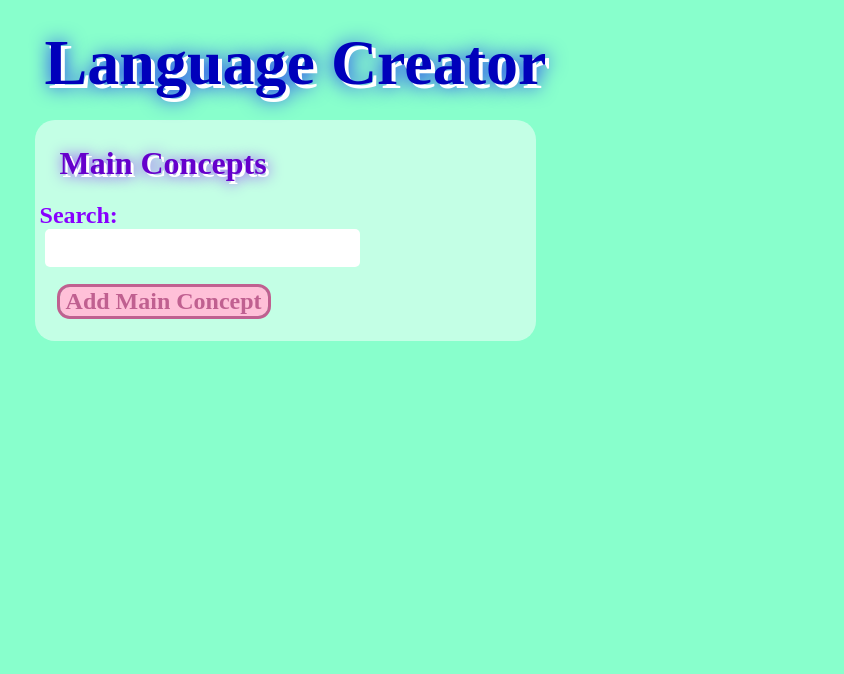
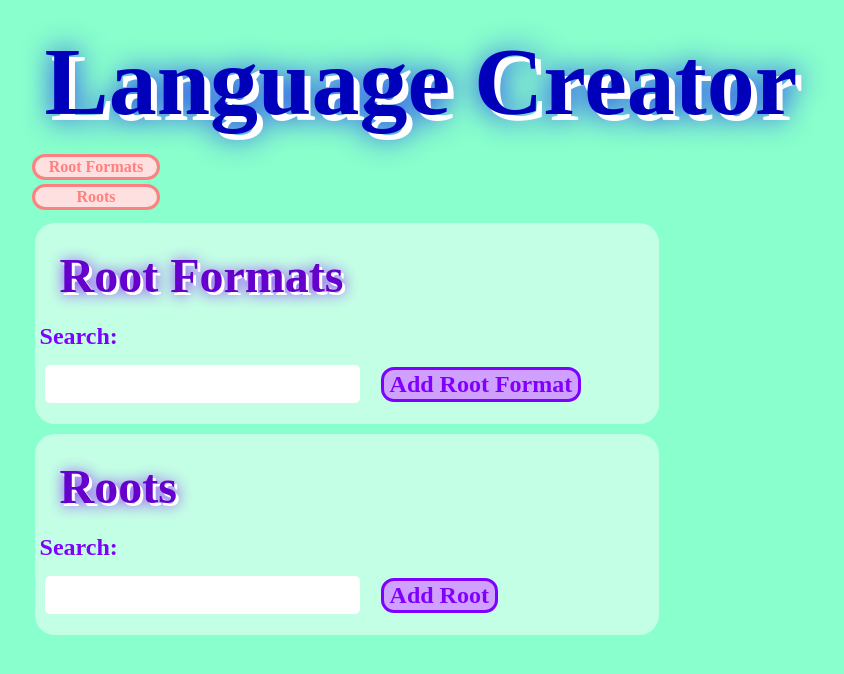
Before and after one commit to Ckandyckainz/LanguageCreator, a plain HTML site: page index.html in a window 1280 px wide. Shown: the whole page, without its empty margins (1-845 px from the left). Drawn offline with Linux system fonts and the light colour scheme.

Commit message:
color changes mostly
color changes mostly

```diff
--- a/index.html
+++ b/index.html
@@ -7,33 +7,41 @@
                 background-color: #88FFCC;
                 margin: 2%;
                 font-family: 'Times New Roman', Times, serif;
+                font-weight: bold;
             }
             h1{
-                font-size: 4em;
+                font-size: 6em;
                 color: #0000BB;
                 margin: 20px;
-                text-shadow: 4px 4px white, 2px 2px 20px #0000FF;
-                font-weight: bold;
+                text-shadow: 6px 6px white, 3px 3px 30px #0000FF;
             }
             h2{
-                font-size: 2em;
+                font-size: 3em;
                 color: #6600CC;
                 margin: 20px;
-                text-shadow: 3px 3px white, 1.5px 1.5px 15px #8800FF;
+                text-shadow: 3px 3px white, 1.5px 1.5px 15px #8000FF;
+            }
+            button{
+                font-family: 'Times New Roman', Times, serif;
+                font-size: 1.5em;
                 font-weight: bold;
+                outline-width: 3px;
+                border-radius: 10px;
+                border-style: none;
+                outline-style: solid;
+
             }
-            div{
-                width: 40%;
+            .sectiondiv{
+                width: 50%;
                 margin: 10px;
                 background-color: #FFFFFF80;
                 padding: 5px;
                 border-radius: 20px;
             }
-            .searchtext{
+            .searchp{
                 margin: 0;
                 font-size: 1.5em;
-                color: #8800FF;
-                font-weight: bold;
+                color: #8000FF;
             }
             input{
                 height: 1.5em;
@@ -41,51 +49,70 @@
                 margin-left: 5px;
                 border-radius: 5px;
                 border-style: none;
-                color: #8800FF;
+                color: #8000FF;
                 font-weight: bold;
                 font-size: 1.5em;
                 font-family: 'Times New Roman', Times, serif;
             }
             input:focus{
-                outline-color: #8800FF;
+                outline-color: #8000FF;
                 outline-style: solid;
                 outline-width: 3px;
                 color: black;
             }
-            button{
+            .addbutton{
                 margin: 20px;
-                font-weight: bold;
-                font-size: 1.5em;
-                outline-width: 3px;
-                outline-style: solid;
-                outline-color: #C06090;
-                color: #C06090;
-                background-color: #FFC0D8;
-                border-style: none;
-                border-radius: 10px;
-                font-family: 'Times New Roman', Times, serif;
-                transition:0s 0.1s;
+                outline-color: #8000FF;
+                color: #8000FF;
+                background-color: #D0A0FF;
             }
-            button:hover{
-                outline-color: #804060;
-                color: #804060;
-                background-color: #FFD0E0;
+            .addbutton:hover{
+                outline-color: #400080;
+                color: #400080;
             }
-            button:active{
-                outline-color: red;
-                color: red;
+            .addbutton:active{
+                outline-color: #FF00C0;
+                color: #FF00C0;
                 background-color: white;
-                transition:0s;
+            }
+            #sectionslistul{
+                list-style: none;
+                margin-left: 0;
+                padding-left: 0;
+            }
+            .sectionslistbutton{
+                display: block;
+                width: 10%;
+                margin: 10px;
+                outline-color: #FF8080;
+                color: #FF8080;
+                background-color: #FFE0E0;
+                font-size: 1em;
+            }
+            .sectionslistbutton:hover{
+                outline-color: #FF4040;
+                color: #FF4040;
+                background-color: #FFF0F0;
             }
         </style>
     </head>
     <body>
         <h1>Language Creator</h1>
-        <div>
-            <h2>Main Concepts</h2>
-            <p class="searchtext">Search:</p>
-            <input>
-            <button>Add Main Concept</button>
+        <ul id="sectionslistul">
+            <li class="sectionslistli"><button id="rootformatssectionslistbutton" class="sectionslistbutton">Root Formats</button></li>
+            <li class="sectionslistli"><button id="rootssectionslistbutton" class="sectionslistbutton">Roots</button></li>
+        </ul>
+        <div id="rootformatsdiv" class="sectiondiv">
+            <h2 id="rootformatsh2">Root Formats</h2>
+            <p id="rootformatspsearch" class="searchp">Search:</p>
+            <input id="rootformatsinput">
+            <button id="rootformatsbuttonadd" class="addbutton">Add Root Format</button>
+        </div>
+        <div id="rootsdiv" class="sectiondiv">
+            <h2 id="rootsh2">Roots</h2>
+            <p id="rootspsearch" class="searchp">Search:</p>
+            <input id="rootsinput">
+            <button id="rootsbuttonadd" class="addbutton">Add Root</button>
         </div>
     </body>
 </html>
```
